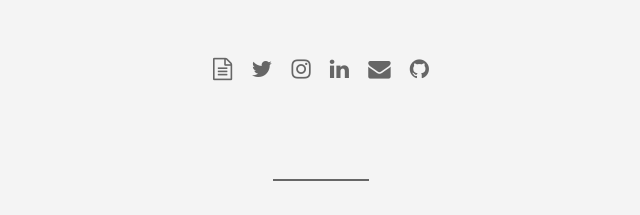
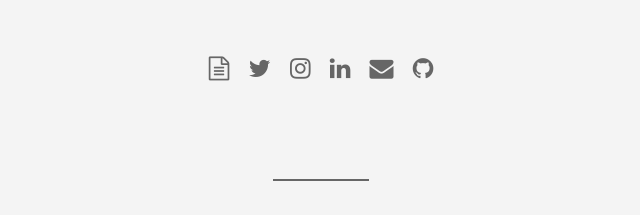
Before and after one commit to rosiecakes/roselovestacos, a website: page app/index.html in a window 1280 px wide. Shown: the part 2702-2917 px from the top of the page, 319-959 px from the left. Drawn offline with Linux system fonts and the light colour scheme.

Commit message:
fa-lg a bit larger x2

```diff
--- a/app/assets/css/main.css
+++ b/app/assets/css/main.css
@@ -2,7 +2,7 @@
 @import url("https://fonts.googleapis.com/css?family=Pacifico|Source+Sans+Pro:200,400");
 
 .fa-lg{
-  font-size:1.4em !important;
+  font-size:1.5em !important;
 }
 
 .grid-container{
```
